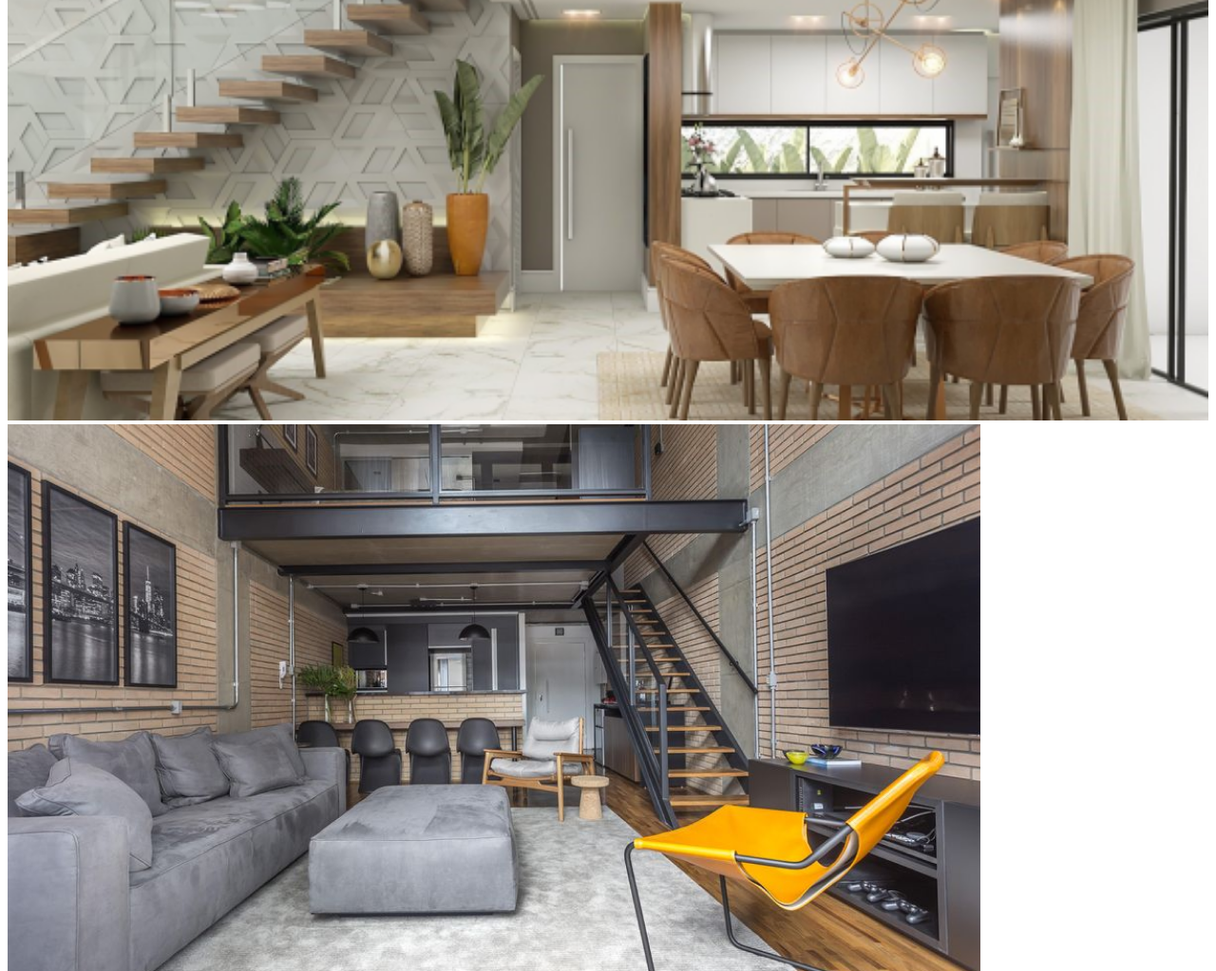
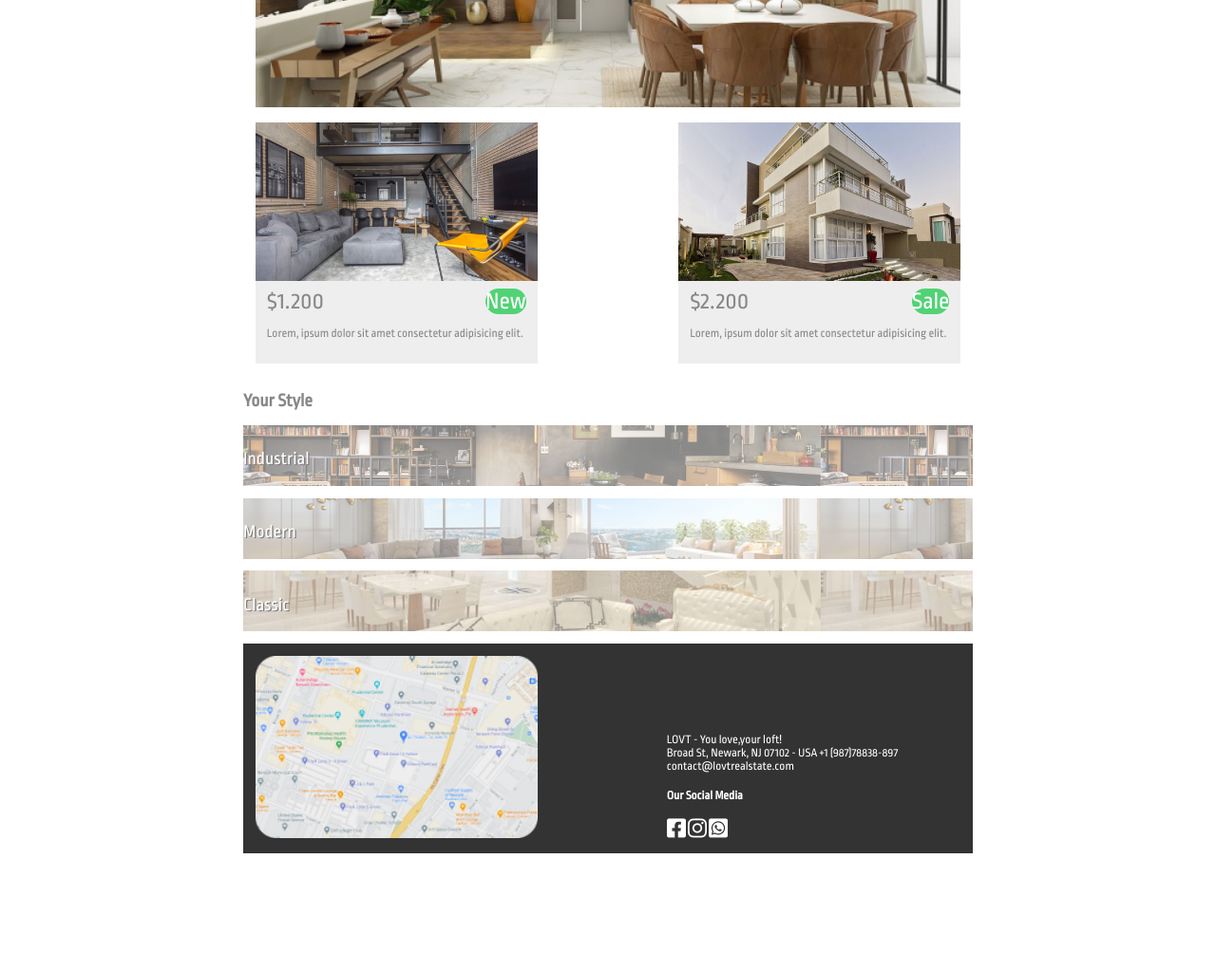
Before and after one commit to KeylaDelpupo/projetoLovt, a plain HTML site: page index.html in a window 1280 px wide. Shown: the part 280-1303 px from the top of the page at 95% size. After the commit the page ends 1179 px from the top, so only its background shows below. Drawn offline with Linux system fonts and the light colour scheme.

Commit message:
adiciona css e html

```diff
--- a/css/style.css
+++ b/css/style.css
@@ -1,39 +1,180 @@
-@import url('https://fonts.googleapis.com/css2? family= Rajdhani & family= Ropa+Sans:ital@1 & display=swap');
 
-/* seletor css */
-body {
+@import url('https://fonts.googleapis.com/css2?family=Ropa+Sans&display=swap');
 
-font-family:"'Ropa Sans", sans-serif;
-margin:0;
-padding:0;
-color:#777777
+html{
+    font-size: 80%;
 }
 
+body{
+    font-family: 'Ropa Sans', sans-serif;
+    margin: 0;
+    padding: 0;
+    color: #888888;
+    width: 100%;
+}
+
+body *{
+    box-sizing: border-box;
+}
 body > header{
-    padding: 13px 44px;
-    font-size: 18px;
-    line-height: 20px;
+    padding: 1rem 2rem;
+    font-size: 1rem;
+    line-height: 1rem;
+    box-shadow: .1rem .1rem 1 rem gray;
+}
+header > * {
+    display:inline-block;
+    margin:0;
+}
+
+body>header>img {
+float: right;
+margin-top: 16px;
+}
+
+body > main {
+    width:100%;
+}
+
+#banner{
+    padding:1rem;
+    width:100%;
+}
+
+#banner > img {
+    width:100%;
+}
+
+#sales {
+    padding: 0 1rem;
+    width: 100%;
+}
+
+#sales > article{
+    width:100%;
+    margin-bottom: 1rem;
 
 }
 
+#sales > article img{
+    width: 100%;
+    margin-bottom: -.5rem;
+}
+
+#sales > article > footer {
+    padding: 12px;
+    background-color: #EEEEEE;
+}
+
+#sales span{
+    font-size: 25px;
+    line-height: 27px;
+}
+
+.rigth {
+    border-radius: 1.5rem;
+    background-color: #51D275;
+    color:white;
+    padding: 0rem;
+    float:right;
+}
+
+.rigth-sale{
+    border-radius: 1.5rem;
+    background-color: #51D275;
+    color:white;
+    padding: 0rem;
+    float:right;
 
 
-header > *{
-    display:inline-block;
 }
 
-header > img {
-    margin: 0 0 0 60%;
+#your-style {
+    padding: 0 1rem;
+}
+#your-style * {
+    width:100%;
+    text-align: center;
+
 }
 
-/*seletores por classe*/
-/*.styles{
-opacity: 0.5;
+.opaque {
+    opacity: 0.5;
+}
+.styles {
+    min-height: 5rem;
+    padding-top: 2rem;
+    color: white;
+    margin-bottom: 1rem;
+}
+.styles span{
+    font-size: 1.5rem;
+    text-shadow: black .1rem .1rem;
 }
 
-/*seletores por descêndencia*/
+.industrial {
+    background-image: url('./img/Rectangle\ 11.png');
+}
 
-/*#your-style: img{
-    opacity: 1;
+.modern{
+    background-image: url('./img/Rectangle\ 12.png');
+}
+.classic {
+    background-image: url('./img/Rectangle\ 13.png');
+}
+
+footer {
+    width:100%;
+    padding: 1rem 1rem;
+    background-color: #333333;
+}
+footer > #gmaps {
+    width:100%;
+}
+#contacts {
+    color:white;
+    text-align: center;
+    vertical-align: center;
+}
+
+@media (min-width:600px){
+    #sales > article {
+        width: 40%;
+        display:inline-block;
+    }
+
+    #sales > article:last-child {
+        float:right;
+    }
+ footer > #gmaps {
+    width: 40%;
+    display:inline-block;
+ }
+
+ footer > #contacts {
+    width: 40%;
+    text-align: start;
+    display: inline-block;
+    margin-left: 18%;
+ }
+
+ /*medium devices (landscape tabletes,768px and up)*/
+ @media (min-width:768px){
+    body {
+        max-width: 768px;
+        margin:0 auto;
+    }
+ }
+
+ /*large devices (laptop/desktops,992px and up)*/
+
+@media (max-width:992px){
+    body{
+        max-width: 992px;
+    }
+}
+
+/*extra large devices(large laptops and desktops,1200px and up)*/
+@media(min-width: 1200px) {...}
 
 }
--- a/index.html
+++ b/index.html
@@ -1,16 +1,15 @@
 <!DOCTYPE html>
-<html lang="en">
+<html lang="pt-br">
 <head>
     <meta charset="UTF-8">
     <meta http-equiv="X-UA-Compatible" content="IE=edge">
     <meta name="viewport" content="width=device-width, initial-scale=1.0">
+    <link href="css/style.css" rel="stylesheet">
+
     <title>LOVT</title>
-
 </head>
-
 <body>
-
-    <header >
+    <header>
         <h1>LOVT</h1>
         <h6>
           Your Love! <br>
@@ -19,62 +18,54 @@
         <img src= css/img/Vector.png alt="imagem menu">
     </header>
 
-
-
     <main>
-
     <section id="banner">
-        <img width=100% src="css/img/Rectangle 3.png" alt="">
+        <img src="css/img/Rectangle 3.png" alt="">
     </section>
 
     <section id="sales">
-
         <article>
             <header>
                 <img src="css/img/Rectangle 6.png" alt="">
             </header>
             <footer>
                 <span>$1.200</span>
-                <span>New</span>
+                <span  class="rigth">New</span>
                 <p>Lorem, ipsum dolor sit amet consectetur adipisicing elit.</p>
             </footer>
         </article>
 
-        <article>
+        <article id="rigth-sale">
             <header>
                 <img src="css/img/Rectangle 7.png" alt="">
             </header>
             <footer>
                 <span>$2.200</span>
-                <span>New</span>
+                <span class="rigth-sale">Sale</span>
                 <p>Lorem, ipsum dolor sit amet consectetur adipisicing elit.</p>
             </footer>
         </article>
+    </section>
 
-    </section>
     <section id="your-sales">
         <h1>Your Style</h1>
 
-        <div>
-            <img class="styles" src="css/img/Rectangle 11.png" alt="">
+        <div class="styles opaque industrial">
             <span>Industrial</span>
         </div>
-        <div>
-            <img class="styles" src="css/img/Rectangle 12.png" alt="">
+        <div class="styles opaque modern">
+            <span>Modern</span>
+        </div>
+        <div class="styles opaque classic">
             <span>Classic</span>
         </div>
-        <div>
-            <img class="styles" src="css/img/Rectangle 13.png" alt="">
-            <span></span>
-        </div>
-
     </section>
-
 
     </main>
 
-        <footer style="background-color: yellow">
-        <img src="css/img/image 1.png" alt="">
+        <footer>
+        <img id="gmaps" src="css/img/image 1.png" alt="">
+        <section id="contacts">
         <p>
             LOVT - You love,your loft! <br>
             Broad St,
@@ -83,11 +74,12 @@
             contact@lovtrealstate.com</p>
         </p>
 
-        <h6>Our Social Media</h6>
+        <h4>Our Social Media</h4>
 
         <img src="css/img/vetor0.png" alt="">
         <img src="css/img/Vector-1.png" alt="">
         <img src="css/img/Vector-2.png" alt="">
+        </section>
      </footer>
 </body>
 </html>
```
Lines whose indentation alone changed are shown as unchanged.
